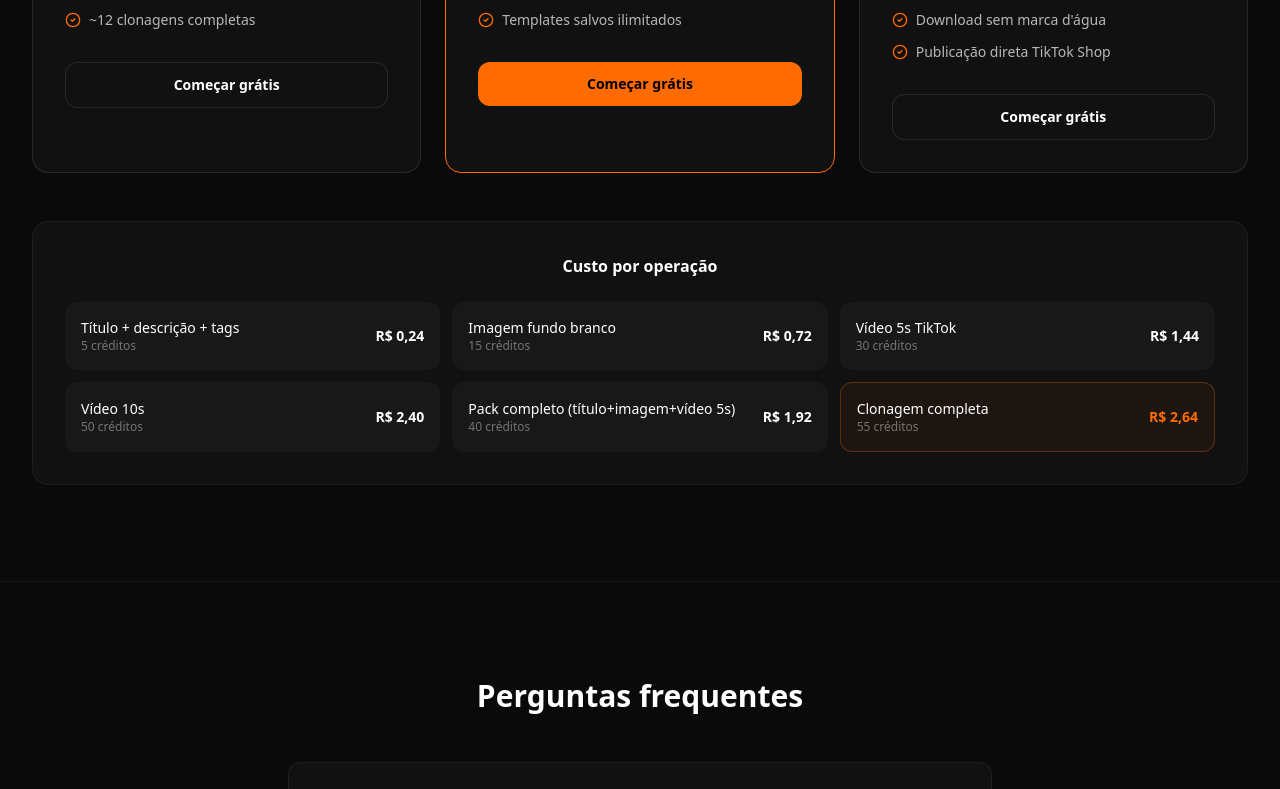
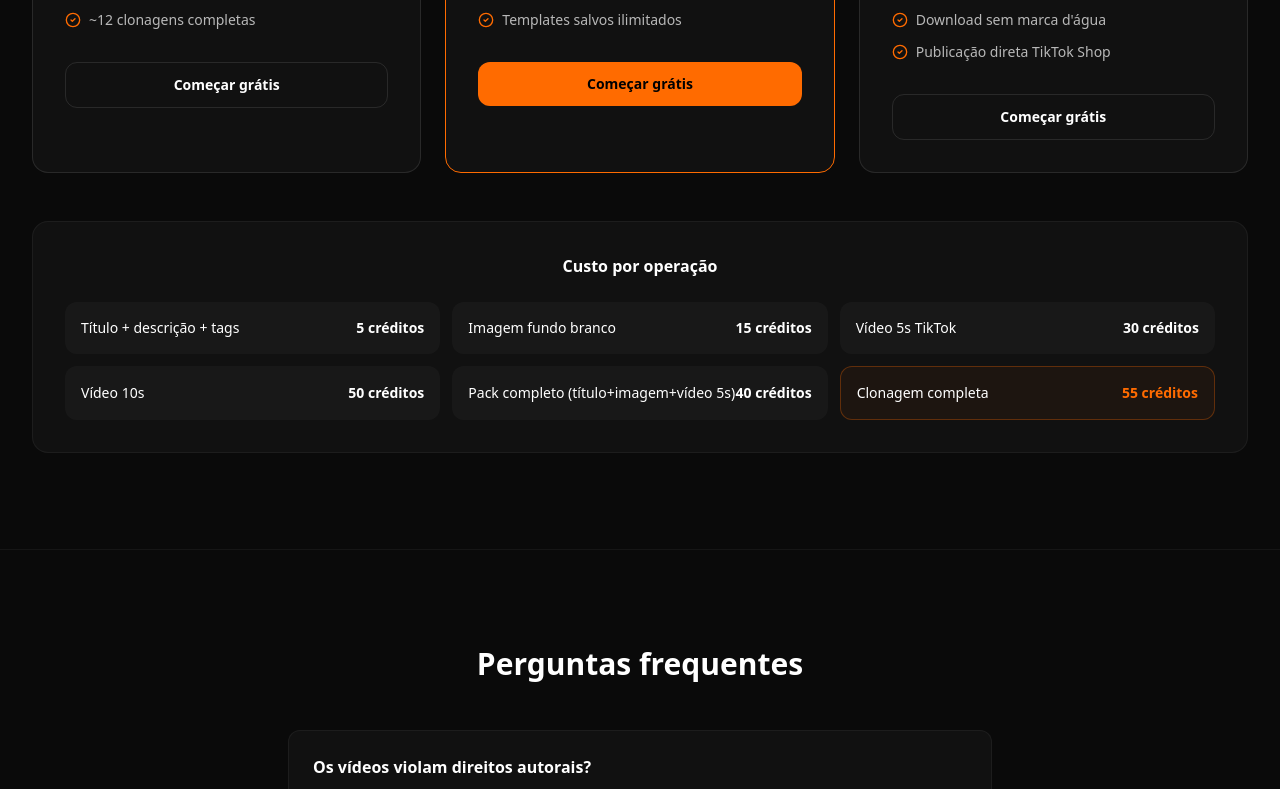
Before and after one commit to royalcalcadospremium-boop/clone-box, a Next.js app: page / in a window 1280 px wide. Shown: the part 1753-2542 px from the top of the page. Built offline with nearby package versions, Linux system fonts and the light colour scheme.

Commit message:
feat: show credits instead of BRL prices on landing page hero and cost table
Co-Authored-By: Claude Sonnet 4.6 <noreply@anthropic.com>

```diff
--- a/src/app/(marketing)/page.tsx
+++ b/src/app/(marketing)/page.tsx
@@ -55,7 +55,7 @@ export default function LandingPage() {
           {/* Badge */}
           <div className="mb-6 inline-flex items-center gap-2 rounded-full border border-[#FF6B00]/30 bg-[#FF6B00]/10 px-4 py-1.5 text-sm text-[#FF6B00]">
             <Star className="h-3.5 w-3.5" fill="currentColor" />
-            <span>R$ 2,64 por vídeo UGC viral — sem creators, sem espera</span>
+            <span>55 créditos por clonagem completa — sem creators, sem espera</span>
           </div>
 
           {/* Headline */}
@@ -253,17 +253,12 @@ export default function LandingPage() {
             <h3 className="mb-6 text-center font-bold">Custo por operação</h3>
             <div className="grid gap-3 sm:grid-cols-2 lg:grid-cols-3">
               {[
-                { op: 'Título + descrição + tags', creditos: 5, valor: 'R$ 0,24' },
-                { op: 'Imagem fundo branco', creditos: 15, valor: 'R$ 0,72' },
-                { op: 'Vídeo 5s TikTok', creditos: 30, valor: 'R$ 1,44' },
-                { op: 'Vídeo 10s', creditos: 50, valor: 'R$ 2,40' },
-                { op: 'Pack completo (título+imagem+vídeo 5s)', creditos: 40, valor: 'R$ 1,92' },
-                {
-                  op: 'Clonagem completa',
-                  creditos: 55,
-                  valor: 'R$ 2,64',
-                  highlight: true,
-                },
+                { op: 'Título + descrição + tags', creditos: 5 },
+                { op: 'Imagem fundo branco', creditos: 15 },
+                { op: 'Vídeo 5s TikTok', creditos: 30 },
+                { op: 'Vídeo 10s', creditos: 50 },
+                { op: 'Pack completo (título+imagem+vídeo 5s)', creditos: 40 },
+                { op: 'Clonagem completa', creditos: 55, highlight: true },
               ].map((item) => (
                 <div
                   key={item.op}
@@ -273,14 +268,11 @@ export default function LandingPage() {
                       : 'bg-white/3'
                   }`}
                 >
-                  <div>
-                    <p className="text-sm font-medium">{item.op}</p>
-                    <p className="text-xs text-white/40">{item.creditos} créditos</p>
-                  </div>
+                  <p className="text-sm font-medium">{item.op}</p>
                   <span
-                    className={`text-sm font-bold ${item.highlight ? 'text-[#FF6B00]' : 'text-white'}`}
+                    className={`text-sm font-bold whitespace-nowrap ${item.highlight ? 'text-[#FF6B00]' : 'text-white'}`}
                   >
-                    {item.valor}
+                    {item.creditos} créditos
                   </span>
                 </div>
               ))}
```
